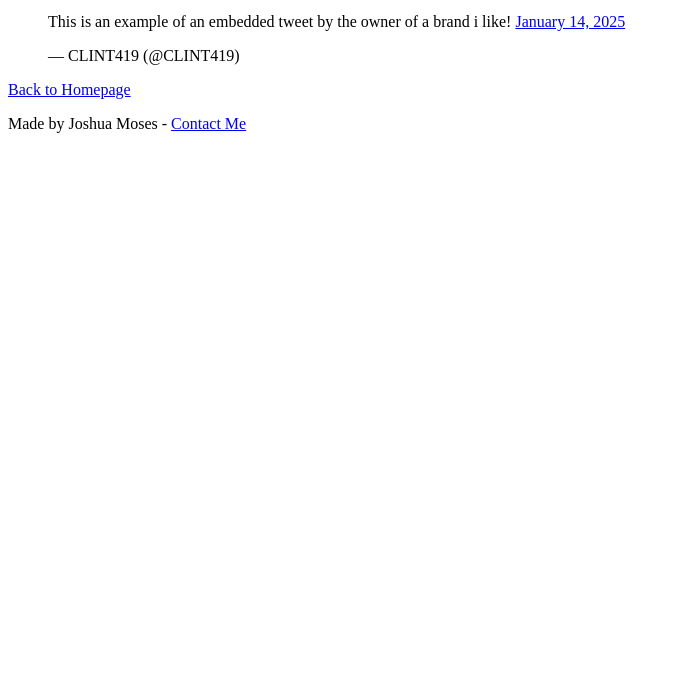
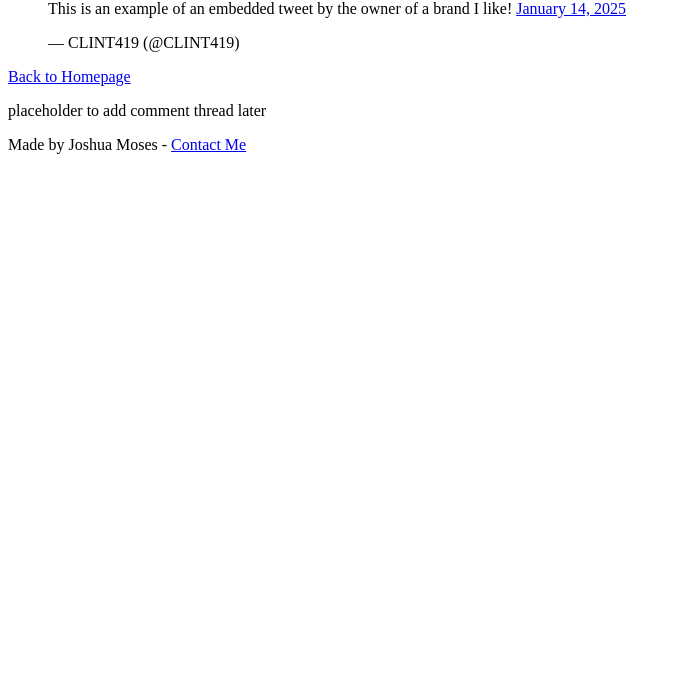
Before and after one commit to J0SHUALU/alu-web-development, a plain HTML site: page html_basic/tweets.html in a window 1280 px wide. Shown: the part 119-800 px from the top of the page, without its empty margins (0-681 px from the left). Drawn offline with Linux system fonts and the light colour scheme.

Commit message:
Task 3 and that is a WRAP

```diff
--- a/html_basic/tweets.html
+++ b/html_basic/tweets.html
@@ -15,12 +15,13 @@
     </header>
 
     <main>
+        <article>
             <h1>My Tweets</h1>
 
-        <!-- Embedded Tweet -->
+
             <blockquote class="twitter-tweet">
                 <p lang="en" dir="ltr">
-                This is an example of an embedded tweet by the owner of a brand i like!
+                    This is an example of an embedded tweet by the owner of a brand I like!
                     <a href="https://x.com/clint419/status/1879251518626689385?s=46&t=BQ57faUhjCkmW38NmB97JA">January 14, 2025</a>
                 </p>
                 — CLINT419 (@CLINT419)
@@ -28,6 +29,10 @@
             <script async src="https://platform.twitter.com/widgets.js" charset="utf-8"></script>
 
             <p><a href="index.html">Back to Homepage</a></p>
+        </article>
+        <aside>
+            <p>placeholder to add comment thread later</p>
+        </aside>
     </main>
 
     <footer>
```
Also changed, not shown: html_basic/index.html (+4 -4 lines). Lines whose indentation alone changed are shown as unchanged.
